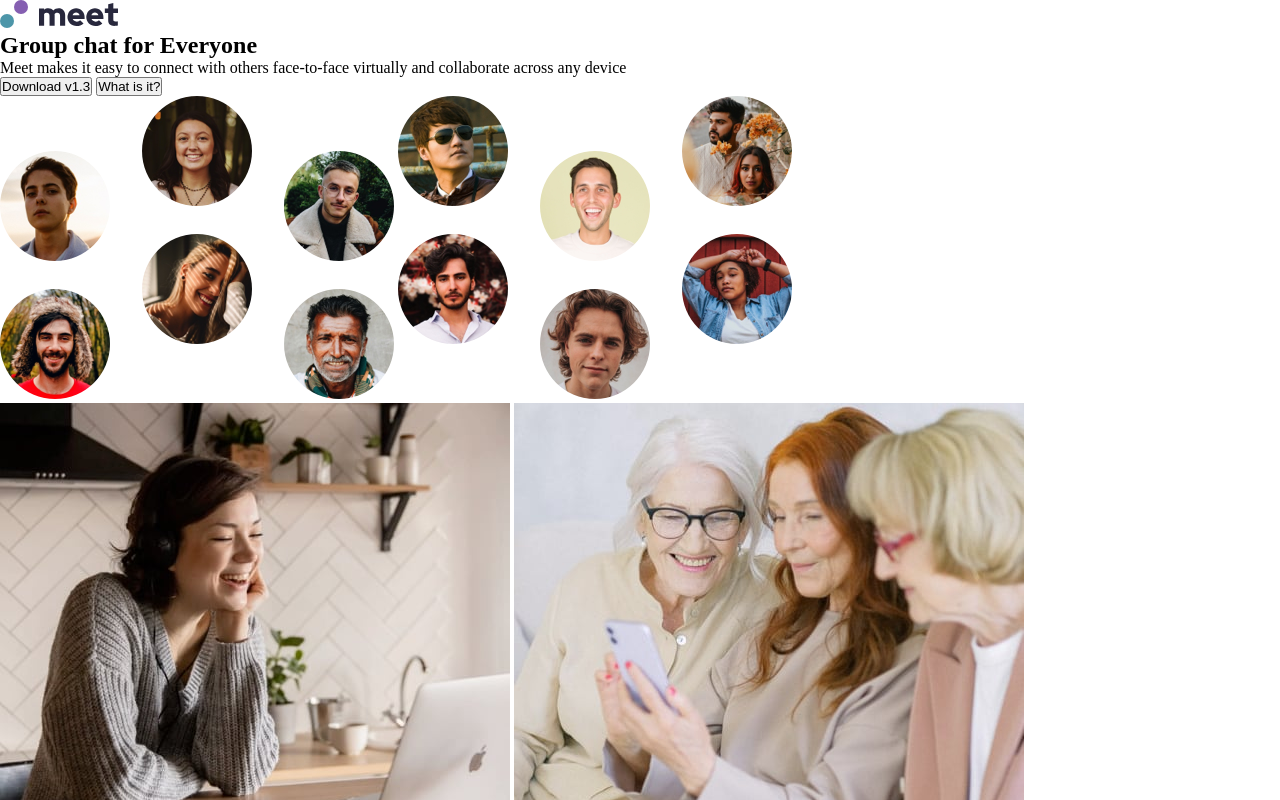
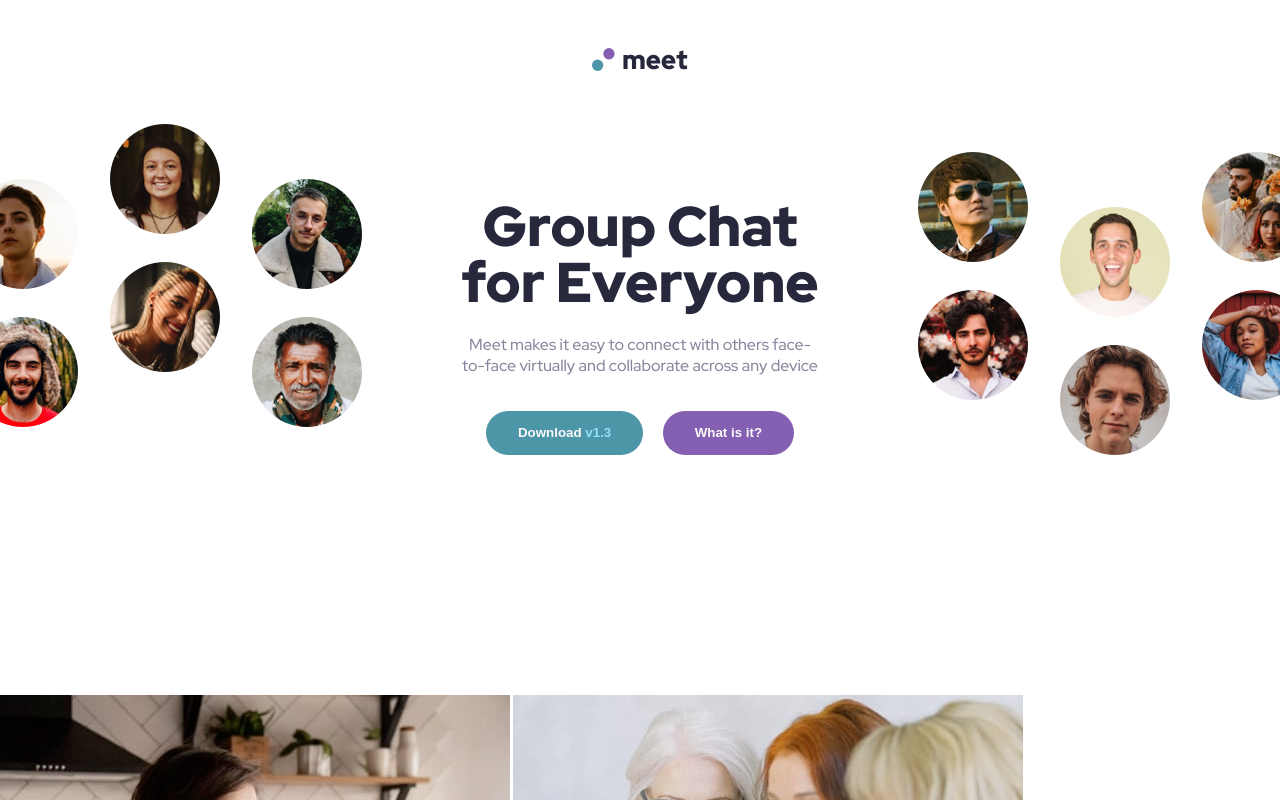
Before and after one commit to brumacosmin/Meet-landing-page, a plain HTML site: page index.html in a window 1280 px wide. Shown: the top 800 px of the page. Drawn offline with Linux system fonts and the light colour scheme.

Commit message:
Designed the hero section and all the buttons

```diff
--- a/index.html
+++ b/index.html
@@ -4,31 +4,37 @@
     <meta charset="UTF-8" />
     <meta http-equiv="X-UA-Compatible" content="IE=edge" />
     <meta name="viewport" content="width=device-width, initial-scale=1.0" />
+    <link rel="preconnect" href="https://fonts.googleapis.com" />
+    <link rel="preconnect" href="https://fonts.gstatic.com" crossorigin />
+    <link
+      href="https://fonts.googleapis.com/css2?family=Red+Hat+Display:wght@500;900&display=swap"
+      rel="stylesheet"
+    />
     <link rel="stylesheet" href="style.css" />
     <title>Meet landing page</title>
   </head>
   <body>
     <section class="logo">
-      <img src="images/logo.svg" alt="Image of the logo" />
+      <img class="image-logo" src="images/logo.svg" alt="Image of the logo" />
     </section>
     <!--HERO SECTION-->
     <section class="hero-section">
       <div class="text-and-buttons">
-        <h1 class="title">Group chat for Everyone</h1>
+        <h1 class="title">Group Chat for Everyone</h1>
         <p class="hero-paragraph">
           Meet makes it easy to connect with others face-to-face virtually and
           collaborate across any device
         </p>
-        <button class="btn btn-larger btn-download">Download v1.3</button>
+        <button class="btn btn-download">Download <span>v1.3</span></button>
         <button class="btn btn-info">What is it?</button>
       </div>
       <img
-        class="hero-image"
+        class="hero-image img-left"
         src="images/image-hero-left.png"
         alt="Multiple profiles of peoples using Meet"
       />
       <img
-        class="hero-image"
+        class="hero-image img-right"
         src="images/image-hero-right.png"
         alt="Multiple profiles of people using Meet"
       />
@@ -71,7 +77,7 @@
         Stay connected with reliable HD meetings and unlimited one-on-one and
         group video sessions.
       </p>
-      <button class="btn btn-larger btn-footer">Download v1.3</button>
+      <button class="btn btn-footer">Download <span>v1.3</span></button>
     </footer>
   </body>
 </html>
--- a/style.css
+++ b/style.css
@@ -4,8 +4,10 @@
   --main-headers-color: rgb(40, 40, 61);
   --main-paragraphs-color: rgb(135, 135, 157);
   --white: rgb(250, 250, 250);
-  --btn-active-cyan: rgb(143, 227, 249);
-  --btn-active-purple: rgb(217, 148, 255);
+  --btn-span-cyan: rgb(143, 227, 249);
+  --btn-purple: rgb(217, 148, 255);
+  --btn-active-cyan: rgb(113, 192, 212);
+  --btn-active-purple: rgb(177, 139, 221);
 }
 
 * {
@@ -13,3 +15,109 @@
   padding: 0;
   box-sizing: border-box;
 }
+
+html {
+  font-family: "Red Hat Display", sans-serif;
+  font-weight: 500;
+}
+
+h1,
+h2 {
+  font-weight: 900;
+  color: var(--main-headers-color);
+}
+
+.btn {
+  border: none;
+  font-weight: 900;
+  color: var(--white);
+  padding: 0.9rem 2rem;
+  border-radius: 2rem;
+}
+
+/*LOGO SECTION*/
+.logo {
+  text-align: center;
+  padding: 3rem;
+}
+
+.image-logo {
+  width: 6rem;
+}
+
+/*HERO SECTION*/
+
+.hero-section {
+  display: flex;
+  gap: 6rem;
+  height: 20.7rem;
+  text-align: center;
+  margin-bottom: 15rem;
+  overflow: hidden;
+}
+
+.title {
+  font-size: 3.5rem;
+  line-height: 1;
+}
+
+.hero-paragraph {
+  color: var(--main-paragraphs-color);
+  margin: 1.5rem 0 2.2rem 0;
+}
+
+.btn-download {
+  background-color: var(--aqua-blue);
+  margin-right: 1rem;
+}
+
+.btn-download:hover {
+  cursor: pointer;
+  background-color: var(--btn-active-cyan);
+}
+
+.btn-download span {
+  color: var(--btn-span-cyan);
+}
+
+.btn-info {
+  background-color: var(--lavender);
+}
+
+.btn-info:hover {
+  cursor: pointer;
+  background-color: var(--btn-active-purple);
+}
+
+.text-and-buttons {
+  order: 1;
+  align-self: flex-end;
+}
+
+.img-right {
+  order: 2;
+  margin-right: -2rem;
+  align-self: flex-end;
+}
+
+.img-left {
+  margin-left: -2rem;
+  align-self: flex-start;
+}
+
+/*TILES SECTION*/
+
+/*FOOTER SECTION*/
+
+.btn-footer {
+  background-color: var(--lavender);
+}
+
+.btn-footer span {
+  color: var(--btn-purple);
+}
+
+.btn-footer:hover {
+  cursor: pointer;
+  background-color: var(--btn-active-purple);
+}
```
